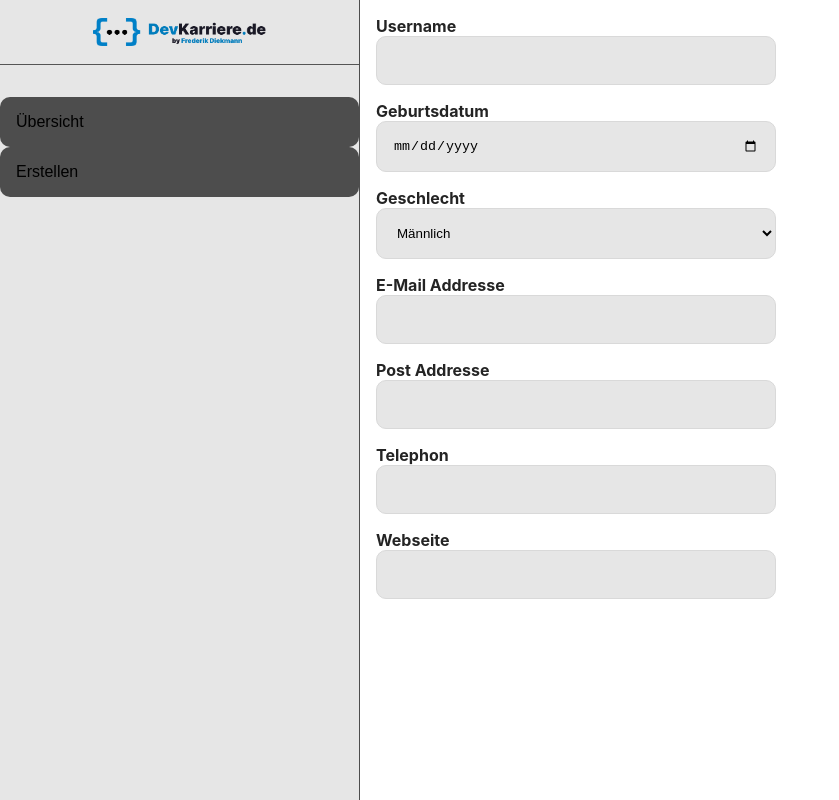
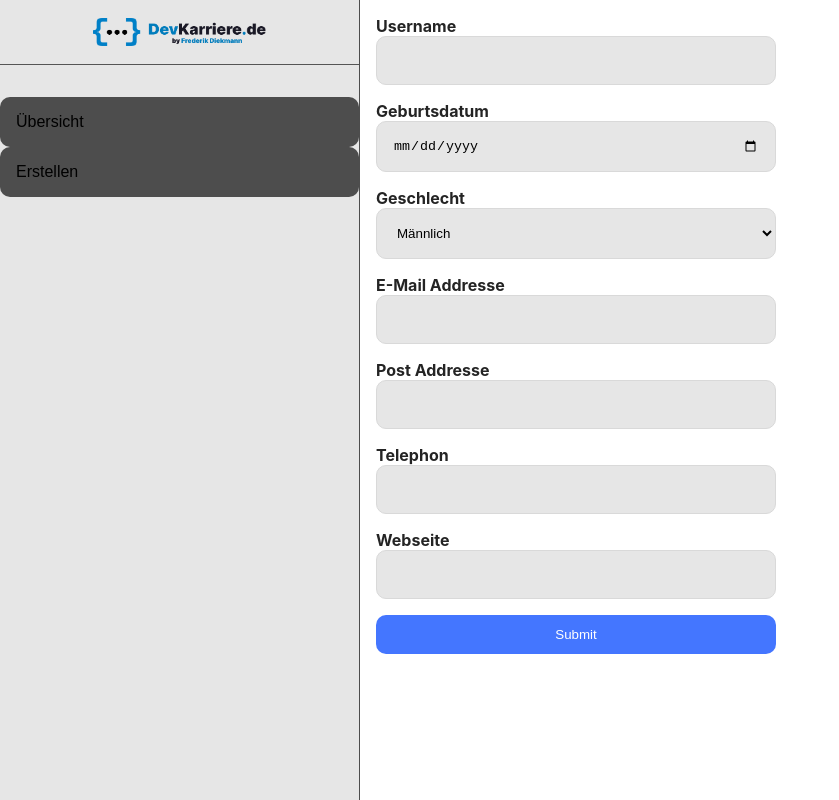
Before and after one commit to wehrend/nutzerverwaltung, a React (Vite) app: page /create in a window 1280 px wide. Shown: the whole page, without its empty margins (0-839 px from the left). Built offline with nearby package versions, Linux system fonts and the light colour scheme.

Commit message:
add create view logic (part 3 (submit button))

```diff
--- /dev/null
+++ b/src/components/SubmitButton/SubmitButton.tsx
@@ -0,0 +1,11 @@
+import "./submitButton.scss";
+
+function SubmitButton() {
+  return (
+    <button className="submit-button" type="submit">
+      Submit
+    </button>
+  );
+}
+
+export default SubmitButton;
--- /dev/null
+++ b/src/components/SubmitButton/submitButton.scss
@@ -0,0 +1,13 @@
+@use "../../variables" as *;
+
+.submit-button {
+  background-color: $primary;
+  border: none;
+  padding: 0.75rem;
+  border-radius: 10px;
+  color: white;
+}
+
+.submit-button:hover {
+  cursor: pointer;
+}
--- a/src/routes/create/CreateView.tsx
+++ b/src/routes/create/CreateView.tsx
@@ -4,6 +4,7 @@ import { useFormInput } from "../../hooks/useFormInput";
 import "./createView.scss";
 import DateInput from "../../components/DateInput/DateInput";
 import SelectInput from "../../components/SelectInput/SelectInput";
+import SubmitButton from "../../components/SubmitButton/SubmitButton";
 
 function CreateView() {
   const userNameProps = useFormInput("");
@@ -66,6 +67,7 @@ function CreateView() {
           onChange={websiteProps.handleInputChangeEvent}
         />
       </div>
+      <SubmitButton />
     </div>
   );
 }
```
